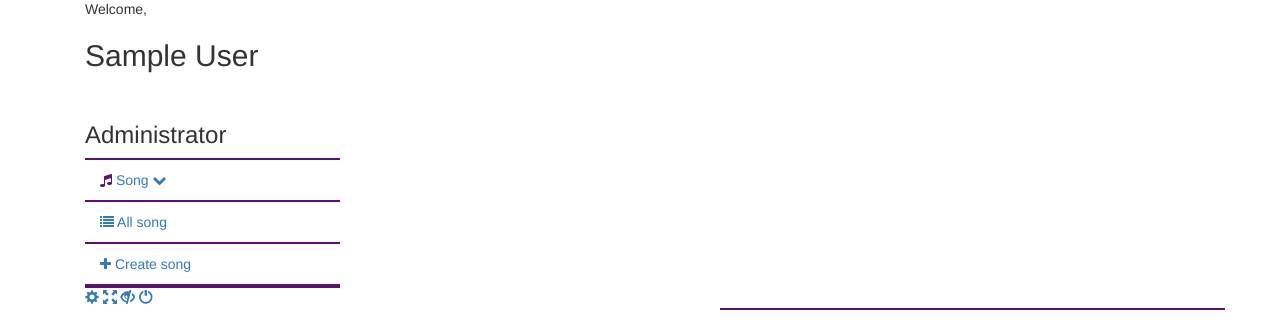
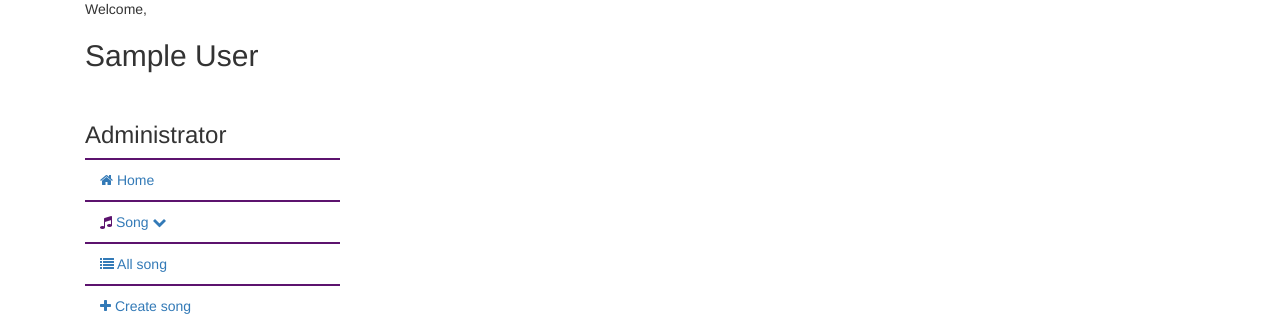
Before and after one commit to cuongnb14/bilyric, a Django app: a page that uses bilyric/templates/backend/base.html in a window 1280 px wide. Shown: the part 425-747 px from the top of the page. Run offline with Django 3.2, Linux system fonts and the light colour scheme; the visitor is signed in with stand-in values (Sample User, id 1); data that the repository does not hold is empty; parts of the project's set-up code (start-up, migrations or seed data) failed here and were passed over; some libraries are stand-ins or nearby versions.

Commit message:
add admin index link to sidebar

```diff
--- a/bilyric/templates/backend/base.html
+++ b/bilyric/templates/backend/base.html
@@ -60,7 +60,7 @@
                     <div class="menu_section">
                         <h3>Administrator</h3>
                         <ul class="nav side-menu">
-                            {#                  <li><a href="{% url 'dualsub:index' %}"><i class="fa fa-home"></i> Home </a>#}
+                            <li><a href="{% url 'songlyrics:admin_index' %}"><i class="fa fa-home"></i> Home </a>
                             </li>
 
                             <li><a><i class="fa fa-music"></i> Song <span class="fa fa-chevron-down"></span></a>
@@ -80,48 +80,7 @@
 
                         </ul>
                     </div>
-                    <!--<div class="menu_section">-->
-                    <!--<h3>Live On</h3>-->
-                    <!--<ul class="nav side-menu">-->
-                    <!--<li><a><i class="fa fa-bug"></i> Additional Pages <span class="fa fa-chevron-down"></span></a>-->
-                    <!--<ul class="nav child_menu">-->
-                    <!--<li><a href="e_commerce.html">E-commerce</a></li>-->
-                    <!--<li><a href="projects.html">Projects</a></li>-->
-                    <!--<li><a href="project_detail.html">Project Detail</a></li>-->
-                    <!--<li><a href="contacts.html">Contacts</a></li>-->
-                    <!--<li><a href="profile.html">Profile</a></li>-->
-                    <!--</ul>-->
-                    <!--</li>-->
-                    <!--<li><a><i class="fa fa-windows"></i> Extras <span class="fa fa-chevron-down"></span></a>-->
-                    <!--<ul class="nav child_menu">-->
-                    <!--<li><a href="page_403.html">403 Error</a></li>-->
-                    <!--<li><a href="page_404.html">404 Error</a></li>-->
-                    <!--<li><a href="page_500.html">500 Error</a></li>-->
-                    <!--<li><a href="plain_page.html">Plain Page</a></li>-->
-                    <!--<li><a href="login.html">Login Page</a></li>-->
-                    <!--<li><a href="pricing_tables.html">Pricing Tables</a></li>-->
-                    <!--</ul>-->
-                    <!--</li>-->
-                    <!--<li><a><i class="fa fa-sitemap"></i> Multilevel Menu <span class="fa fa-chevron-down"></span></a>-->
-                    <!--<ul class="nav child_menu">-->
-                    <!--<li><a href="#level1_1">Level One</a>-->
-                    <!--<li><a>Level One<span class="fa fa-chevron-down"></span></a>-->
-                    <!--<ul class="nav child_menu">-->
-                    <!--<li class="sub_menu"><a href="level2.html">Level Two</a>-->
-                    <!--</li>-->
-                    <!--<li><a href="#level2_1">Level Two</a>-->
-                    <!--</li>-->
-                    <!--<li><a href="#level2_2">Level Two</a>-->
-                    <!--</li>-->
-                    <!--</ul>-->
-                    <!--</li>-->
-                    <!--<li><a href="#level1_2">Level One</a>-->
-                    <!--</li>-->
-                    <!--</ul>-->
-                    <!--</li>-->
-                    <!--<li><a href="javascript:void(0)"><i class="fa fa-laptop"></i> Landing Page <span class="label label-success pull-right">Coming Soon</span></a></li>-->
-                    <!--</ul>-->
-                    <!--</div>-->
+
 
                 </div>
                 <!-- /sidebar menu -->
```
